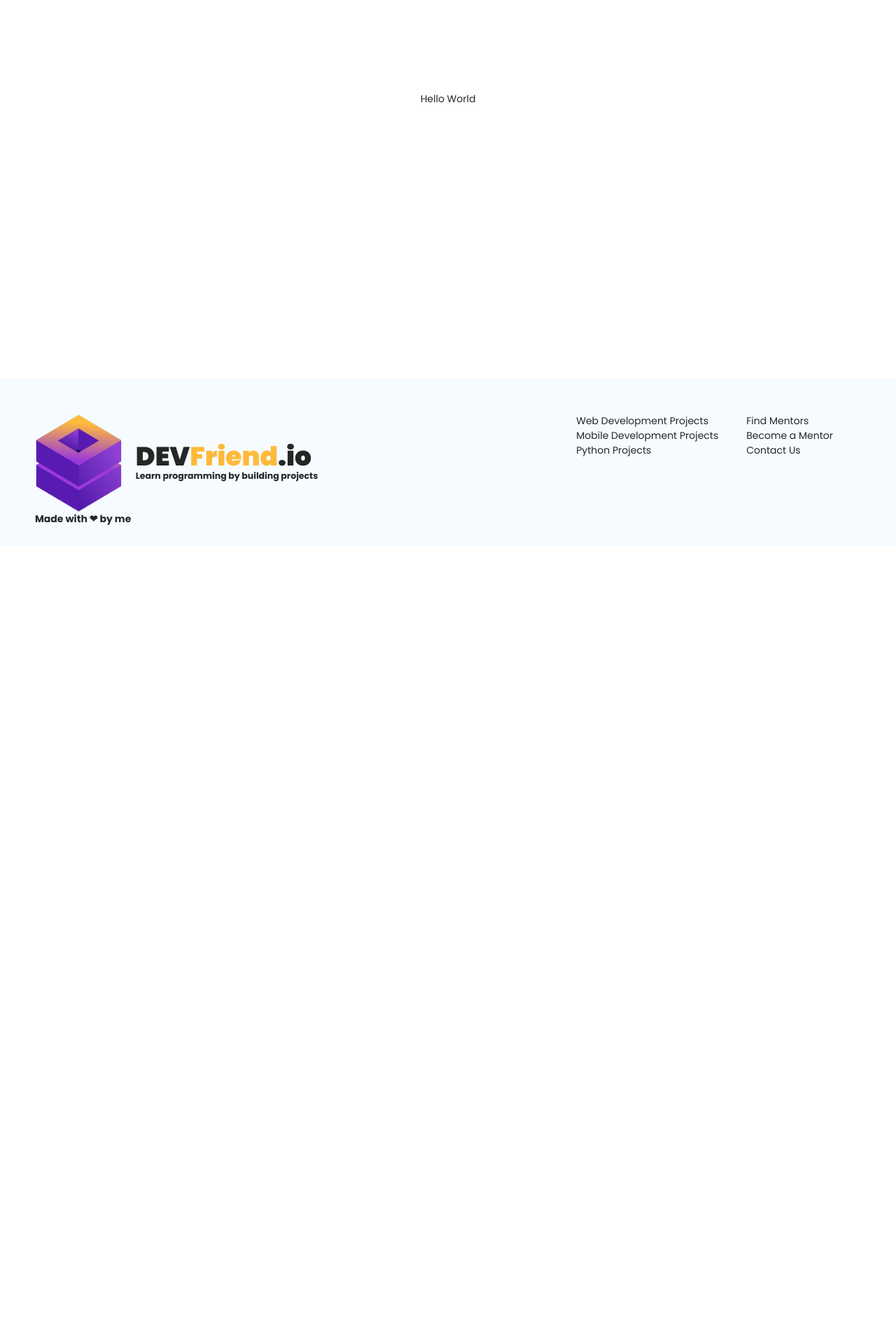
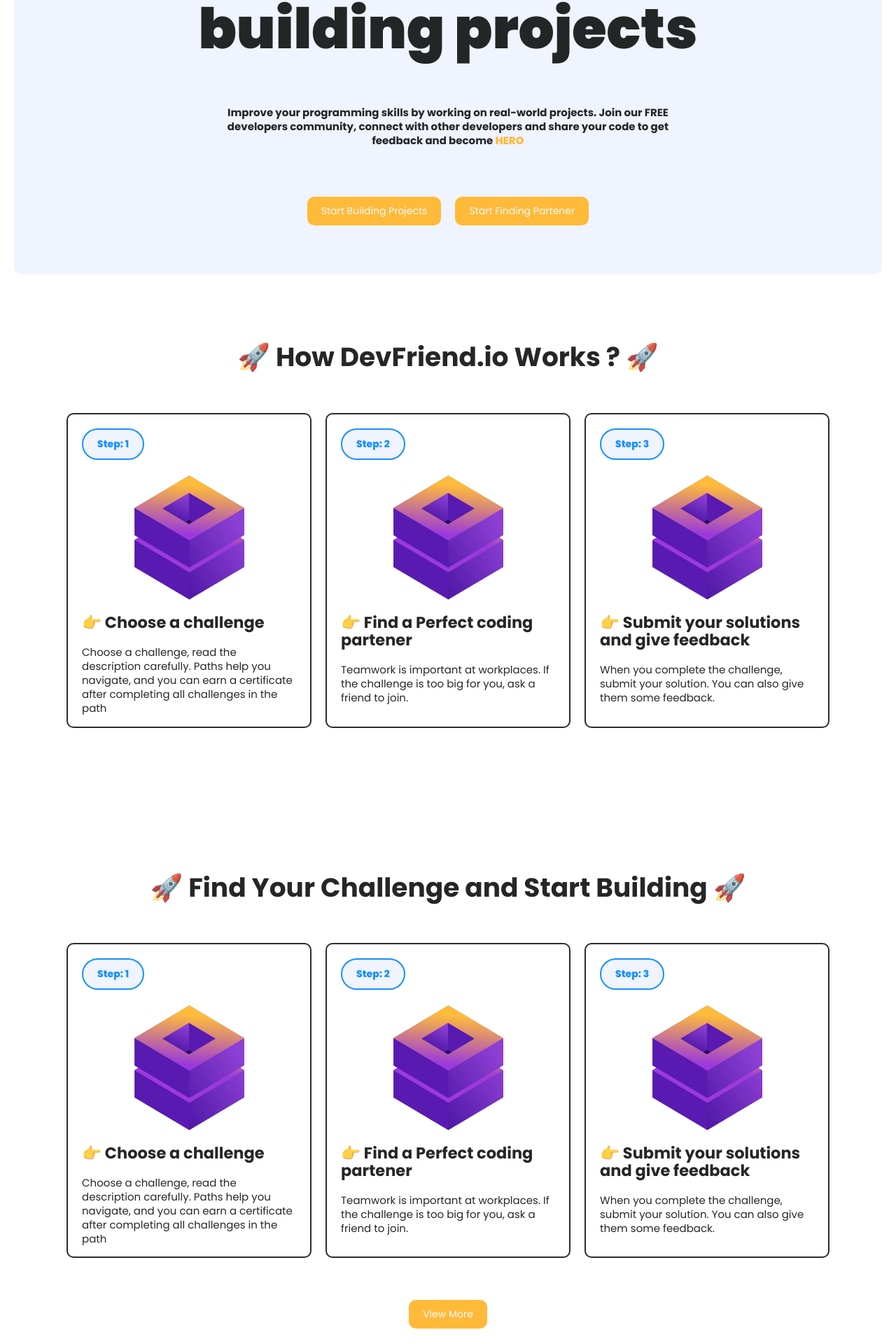
Before and after one commit to mukulrajpoot262610/devfriend.io-production, a Next.js app: page / in a window 1280 px wide. Shown: the part 259-2179 px from the top of the page at 70% size. Before the commit the page ends 1040 px from the top, so only its background shows below. Built offline with nearby package versions, Linux system fonts and the light colour scheme.

Commit message:
Added Redux

```diff
--- /dev/null
+++ b/components/StepCover.js
@@ -0,0 +1,17 @@
+import React from 'react'
+
+const StepCover = ({ data }) => {
+
+    const { id, heading, desc, image } = data
+
+    return (
+        <div className="h-card w-card m-4 p-8 rounded-2xl border-2 border-secondary-900 flex-col flex items-start">
+            <div className="bg-normal-100 border-2 border-normal-900 px-8 py-4 rounded-full text-normal-900 font-extrabold mb-8">Step: {id}</div>
+            <img src="/logo.png" alt="" className="w-64 h-auto self-center mb-4" />
+            <h1 className="font-bold text-4xl my-4">👉 {heading}</h1>
+            <p className="text-2xl my-4">{desc}</p>
+        </div>
+    )
+}
+
+export default StepCover
--- a/package.json
+++ b/package.json
@@ -13,7 +13,11 @@
     "next": "latest",
     "next-connect": "^0.10.2",
     "react": "^17.0.2",
-    "react-dom": "^17.0.2"
+    "react-dom": "^17.0.2",
+    "react-redux": "^7.2.5",
+    "redux": "^4.1.1",
+    "redux-devtools-extension": "^2.13.9",
+    "redux-thunk": "^2.3.0"
   },
   "devDependencies": {
     "autoprefixer": "^10.2.6",
--- a/pages/api/user/index.js
+++ /dev/null
@@ -1,12 +0,0 @@
-import nc from 'next-connect'
-import connectDB from '../../../config/db';
-
-import { getAllUser } from '../../../controllers/userController'
-
-const handler = nc();
-
-connectDB();
-
-handler.get(getAllUser)
-
-export default handler
--- a/pages/index.js
+++ b/pages/index.js
@@ -1,16 +1,53 @@
 import Head from 'next/head'
+import STEPS_DATA from '../public/steps.data'
+import StepCover from '../components/StepCover'
 
 export default function Home() {
   return (
-    <div className="flex flex-col items-center justify-center min-h-screen py-2">
+    <div className="flex flex-col items-center min-h-screen p-8">
       <Head>
-        <title>Create Next App</title>
+        <title>devFriend.io - Learn Programming by building projects</title>
         <link rel="icon" href="/favicon.ico" />
       </Head>
 
-      <main className="flex flex-col items-center justify-center w-full flex-1 px-20 text-center">
-        <h1>Hello World</h1>
-      </main>
+      <div className="mt-20 bg-normal-100 w-full rounded-2xl py-20 flex flex-col justify-center items-center" >
+        <h1 className="text-9xl text-center font-black leading-normal">Learn programming by <br />building projects</h1>
+        <p className="text-2xl my-20 max-w-prose text-center font-semibold">Improve your programming skills by working on real-world projects. Join our <span>FREE</span> developers community, connect with other developers and share your code to get feedback and become <span className="font-extrabold text-info-900">HERO</span></p>
+        <div className="my-8">
+          <button className="mx-4 bg-info-900 text-secondary-100 px-8 py-4 rounded-2xl">Start Building Projects</button>
+          <button className="mx-4 bg-info-900 text-secondary-100 px-8 py-4 rounded-2xl">Start Finding Partener</button>
+        </div>
+      </div>
+
+      <div className="mt-20 w-full py-20 flex flex-col justify-center items-center">
+        <h2 className="font-bold text-6xl">🚀 How DevFriend.io Works ? 🚀</h2>
+        <div className="flex flex-wrap my-20">
+          {
+            STEPS_DATA.map((e) => <StepCover data={e} key={e.id} />)
+          }
+        </div>
+      </div>
+
+      <div className="mt-20 w-full py-20 flex flex-col justify-center items-center">
+        <h2 className="font-bold text-6xl">🚀 Find Your Challenge and Start Building 🚀</h2>
+        <div className="flex flex-wrap my-20">
+          {
+            STEPS_DATA.map((e) => <StepCover data={e} key={e.id} />)
+          }
+        </div>
+        <button className="mx-4 bg-info-900 text-secondary-100 px-8 py-4 rounded-2xl">View More</button>
+      </div>
+
+      <div className="mt-20 w-full py-20 flex flex-col justify-center items-center">
+        <h2 className="font-bold text-6xl">🚀 Find Your Coding Partener and Start Building 🚀</h2>
+        <div className="flex flex-wrap my-20">
+          {
+            STEPS_DATA.map((e) => <StepCover data={e} key={e.id} />)
+          }
+        </div>
+        <button className="mx-4 bg-info-900 text-secondary-100 px-8 py-4 rounded-2xl">View More</button>
+      </div>
+
     </div>
   )
 }
--- /dev/null
+++ b/public/steps.data.js
@@ -0,0 +1,22 @@
+const STEPS_DATA = [
+    {
+        id: 1,
+        heading: 'Choose a challenge',
+        image: '/images/steps/one.svg',
+        desc: 'Choose a challenge, read the description carefully. Paths help you navigate, and you can earn a certificate after completing all challenges in the path',
+    },
+    {
+        id: 2,
+        heading: 'Find a Perfect coding partener',
+        image: '/images/steps/two.svg',
+        desc: 'Teamwork is important at workplaces. If the challenge is too big for you, ask a friend to join.',
+    },
+    {
+        id: 3,
+        heading: ' Submit your solutions and give feedback',
+        image: '/images/steps/three.svg',
+        desc: 'When you complete the challenge, submit your solution. You can also give them some feedback.',
+    },
+]
+
+export default STEPS_DATA
--- a/tailwind.config.js
+++ b/tailwind.config.js
@@ -24,7 +24,11 @@
         },
       },
       height: {
-        half: '30vh'
+        half: '30vh',
+        card: '45rem',
+      },
+      width: {
+        card: '35rem'
       }
     },
   },
```
Also changed, not shown: 1 other file (tests, documents, lock files or other folders).
